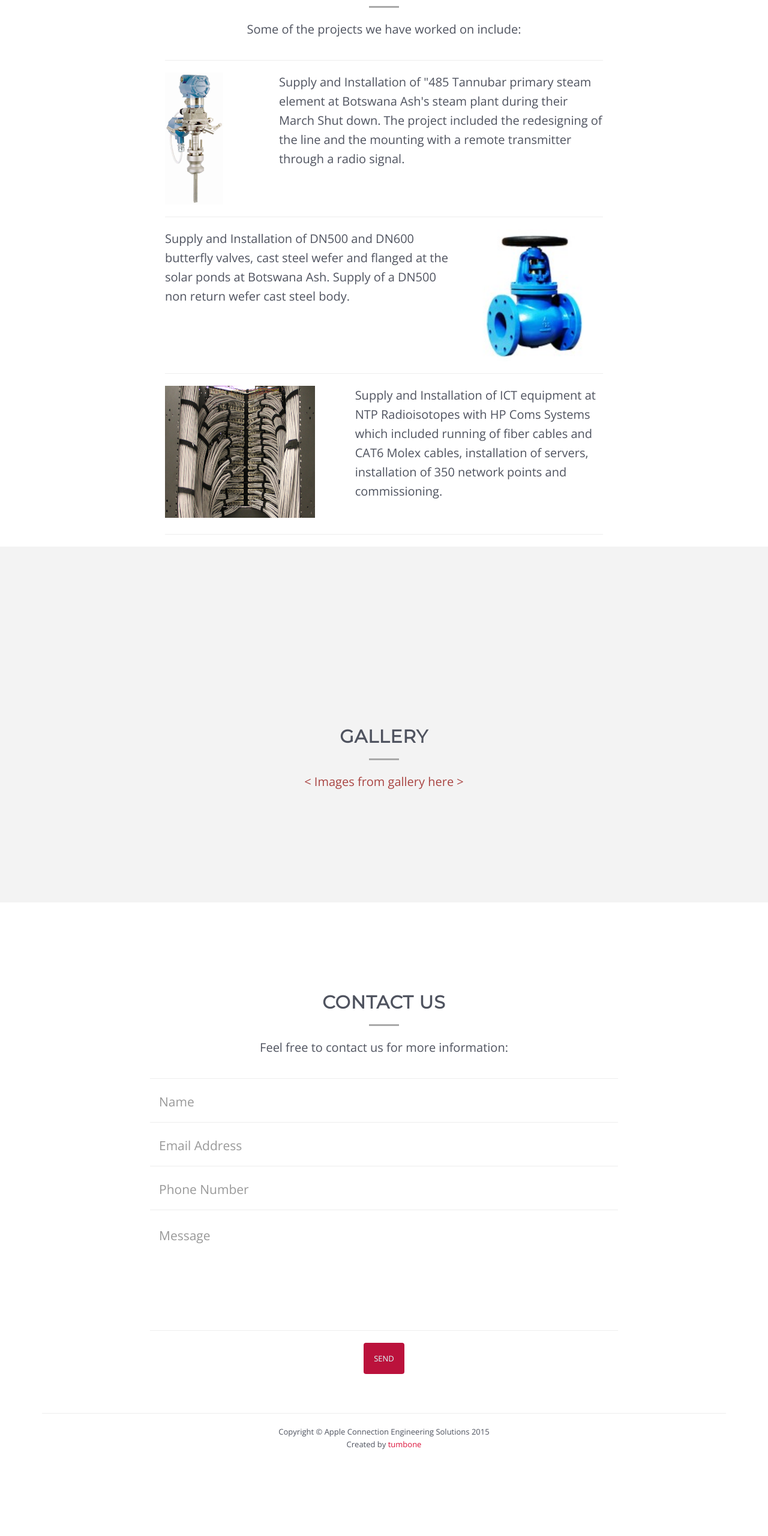
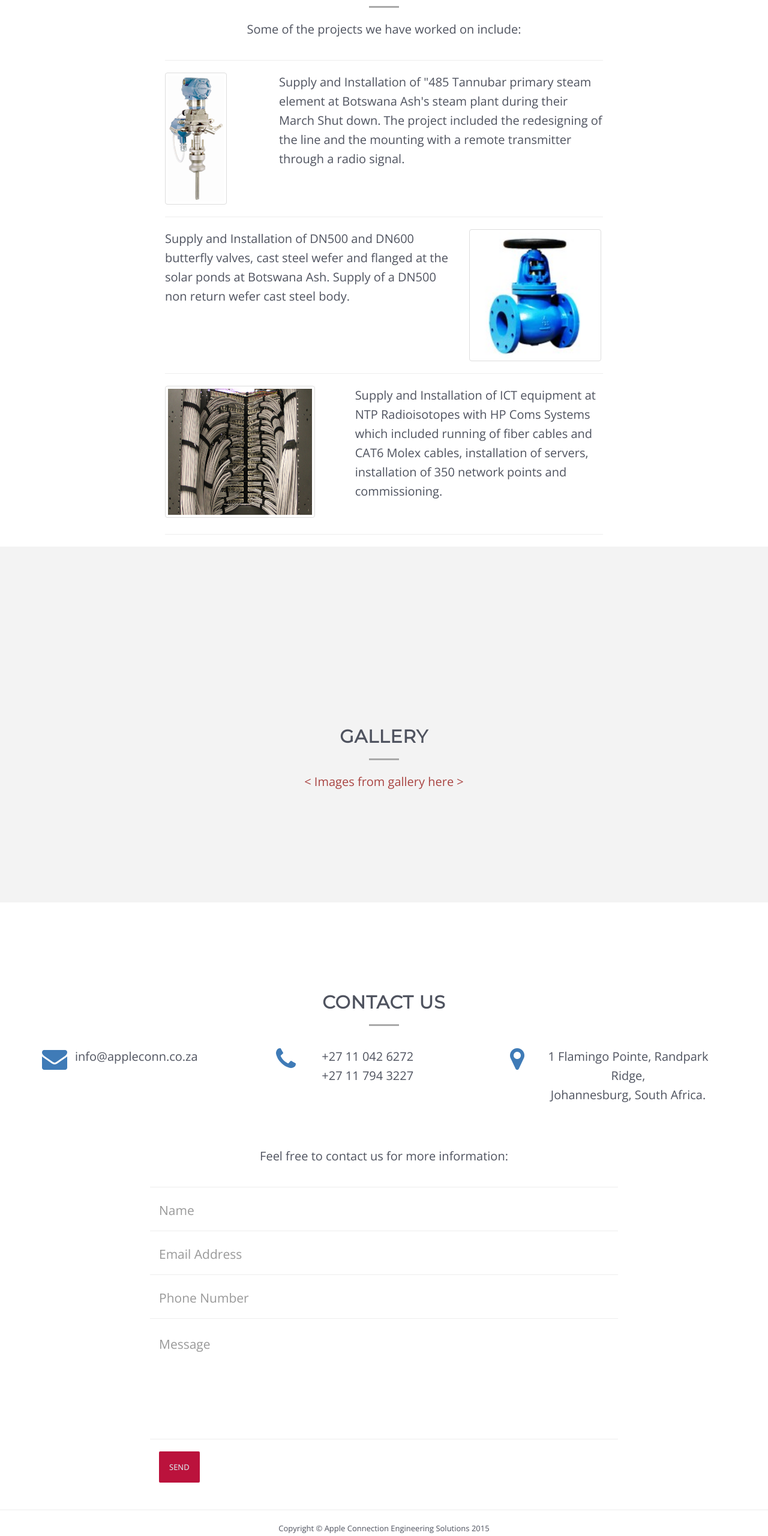
Before and after one commit to tumbone/appleconn-website, a plain HTML site: page index.html in a window 1280 px wide. Shown: the part 3300-5860 px from the top of the page at 60% size. Before the commit the page ends 5748 px from the top, so only its background shows below. Drawn offline with nearby package versions, Linux system fonts and the light colour scheme.

Commit message:
Modified css and index, added borders to projects images

```diff
--- a/css/appleconn_css.css
+++ b/css/appleconn_css.css
@@ -361,6 +361,23 @@ a:focus {
     font-size: 600%;
     padding: 15px;
 }
+.modal .modal-title{
+    color: #3f7bb7;
+    text-align: center;
+}
+
+
+.modal .modal-body li {
+    font-size: 18px;
+    line-height: 1.5;
+}
+
+@media(min-width:768px) {
+    .modal .modal-body li {
+        font-size: 20px;
+        line-height: 1.6;
+    }
+}
 .projects-section img{
     height: 220px;
     max-width: 250px;
@@ -368,7 +385,16 @@ a:focus {
 #gallery{
     background-color: #f3f3f3;
 }
+#contact .fa{
+    margin: 0 0;
+    /*color: #a9a9a9;*/
+    color: #3f7bb7;
+    font-size: 300%;
+}
 
+#contact a{
+    color: #4f535f;
+}
 .download-section {
     width: 100%;
     padding: 50px 0;
@@ -427,7 +453,7 @@ a:focus {
     color: #dff;
     background-color: #bb123c;
     border: 2px solid #bb123c;
-    border-radius: 4px;
+    border-radius: 2px;
     text-transform: uppercase;
     text-decoration: none;
     font-weight: 400;
@@ -528,7 +554,7 @@ form .row:first-child .floating-label-form-group {
 }
 
 footer {
-    padding: 30px 0;
+    margin: 30px 0;
 }
 
 footer p {
--- a/index.html
+++ b/index.html
@@ -201,7 +201,7 @@
                     <hr>
                     <div class="row">
                         <div class="col-md-1">
-                            <img class="media-object" src="img/annubar.jpg" alt="">
+                            <img class="media-object img-thumbnail" src="img/annubar.jpg" alt="">
                         </div>
                         <div class="col-md-9 col-md-offset-2">
                             <p>Supply and Installation of "485 Tannubar primary steam element at Botswana Ash's steam plant during their March Shut down. The project included the redesigning of
@@ -214,13 +214,13 @@
                             <p>Supply and Installation of DN500 and DN600 butterfly valves, cast steel wefer and flanged at the solar ponds at Botswana Ash. Supply of a DN500 non return wefer cast steel body.</p>
                         </div>
                         <div class="col-md-2">
-                            <img class="media-object" src="img/butterfly%20valve2.jpg" alt="">
+                            <img class="media-object img-thumbnail" src="img/butterfly%20valve2.jpg" alt="">
                         </div>
                     </div>
                     <hr>
                     <div class="row">
                         <div class="col-md-2">
-                            <img class="media-object" src="img/cat6_rack.jpg" alt="">
+                            <img class="media-object img-thumbnail" src="img/cat6_rack.jpg" alt="">
                         </div>
                         <div class="col-md-7 col-md-offset-3">
                             <p>Supply and Installation of ICT equipment at NTP Radioisotopes with HP Coms Systems which included running of fiber cables and CAT6 Molex cables, installation of servers,
@@ -241,7 +241,7 @@
                 <div class="col-lg-8 col-lg-offset-2">
                     <h2>Gallery</h2>
                     <div class="divider-grey"></div>
-                    <p><text class="text-danger">&lt; Images from gallery here &gt;</text></p>
+                    <p><span class="text-danger">&lt; Images from gallery here &gt;</span></p>
                 </div>
             </div>
         </div>
@@ -250,13 +250,49 @@
     <!-- Contact Section -->
     <section id="contact">
         <div class="container content-section text-center">
+            <h2>Contact Us</h2>
+            <div class="divider-grey"></div>
+            <p></p>
+            <p></p>
             <div class="row">
-                <div class="col-lg-12 text-center">
-                    <h2>Contact Us</h2>
-                    <div class="divider-grey"></div>
-                    <p>Feel free to contact us for more information:</p>
+                <div class="col-md-12 text-center">
+
+                    <div class="row">
+                        <div class="col-md-3">
+                            <div class="media">
+                                <div class="media-left">
+                                    <i class="fa fa-envelope"></i>
+                                </div>
+                                <div class="media-body">
+                                    <p><a href="mailto:info@appleconn.co.za">info@appleconn.co.za </a></p>
+                                </div>
+                            </div>
+                        </div>
+                        <div class="col-md-3 col-md-offset-1">
+                            <div class="media">
+                                <div class="media-left">
+                                    <i class="fa fa-phone"></i>
+                                </div>
+                                <div class="media-body">
+                                    <p>+27 11 042 6272<br/>+27 11 794 3227</p>
+                                </div>
+                            </div>
+                        </div>
+                        <div class="col-md-4 col-md-offset-1">
+                            <div class="media">
+                                <div class="media-left">
+                                    <i class="fa fa-map-marker"></i>
+                                </div>
+                                <div class="media-body">
+                                    <p>1 Flamingo Pointe, Randpark Ridge,<br/>Johannesburg, South Africa.</p>
+                                </div>
+                            </div>
+                        </div>
+                    </div>
                 </div>
             </div>
+            <p></p>
+            <p>Feel free to contact us for more information:</p>
             <div class="row">
                 <div class="col-lg-8 col-lg-offset-2">
                     <!-- To configure the contact form email address, go to mail/contact_me.php and update the email address in the PHP file on line 19. -->
@@ -292,7 +328,7 @@
                         </div>
                         <br>
                         <div id="success"></div>
-                        <div class="row">
+                        <div class="row text-left">
                             <div class="form-group col-xs-12">
                                 <button type="submit" class="btn-default">Send</button>
                             </div>
@@ -308,9 +344,10 @@
     <!-- <div id="map"></div> -->
 
     <!-- Footer -->
+
     <footer>
+        <hr>
         <div class="container text-center">
-            <hr>
             <p>Copyright &copy; Apple Connection Engineering Solutions 2015</p>
             <p>Created by <a href="http://tumbone.co.za" target="_blank">tumbone</a></p>
         </div>
@@ -322,7 +359,7 @@
             <div class="modal-content">
                 <div class="modal-header">
                     <button type="button" class="close" data-dismiss="modal" aria-label="Close"><span aria-hidden="true">&times;</span></button>
-                    <h4 class="modal-title" id="serviceModall">Customer Central</h4>
+                    <h3 class="modal-title" id="serviceModall">Customer Central</h3>
                 </div>
                 <div class="modal-body">
                     <p>Appleconn cc operates a dedicated Customer Central operation based in Fourways, Johannesburg. This function has adopted a customer
@@ -336,6 +373,7 @@
                         <li>24x365 emergency call out service</li>
                         <li>Direct marketing activities</li>
                     </ul>
+                    <p></p>
                     <p>This service provision provides many of the benefits that our customers require namely:</p>
                     <ul>
                         <li>Consistent service response</li>
```
